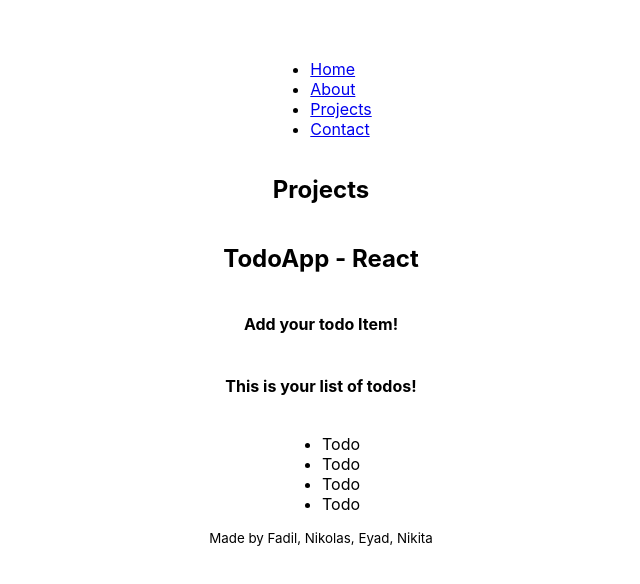
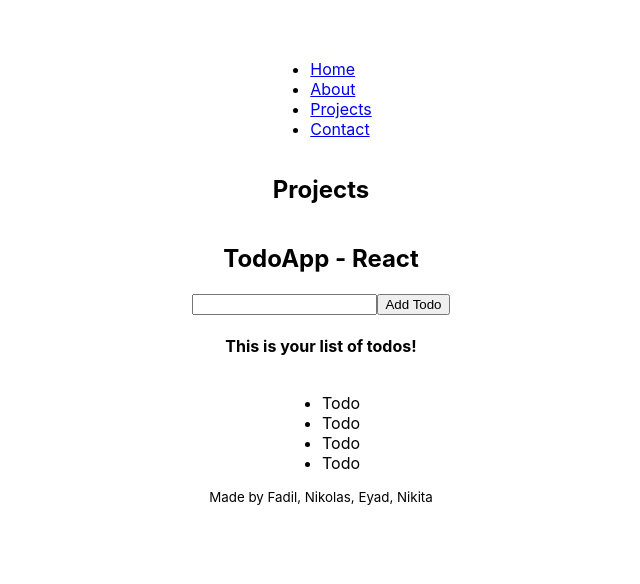
Before and after one commit to FaaDiiL/react-platform, a React (Create React App) app: page /projects in a window 1280 px wide. Shown: the top 584 px of the page, without its empty margins (319-959 px from the left). Built offline with nearby package versions, Linux system fonts and the light colour scheme.

Commit message:
Adding form inputs inside AddTodo.js

```diff
--- a/src/Main/Projects/TodoApp/AddTodo/AddTodo.js
+++ b/src/Main/Projects/TodoApp/AddTodo/AddTodo.js
@@ -2,9 +2,10 @@
 
 function AddTodo() {
      return (
-          <>
-          <h4>Add your todo Item!</h4>
-          </>
+          <form>
+               <input type="text" />
+               <input type="button" value="Add Todo" />
+          </form>
      )
 }
 
```
